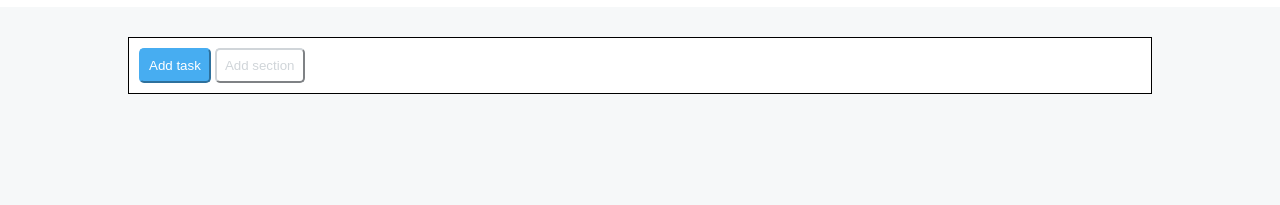
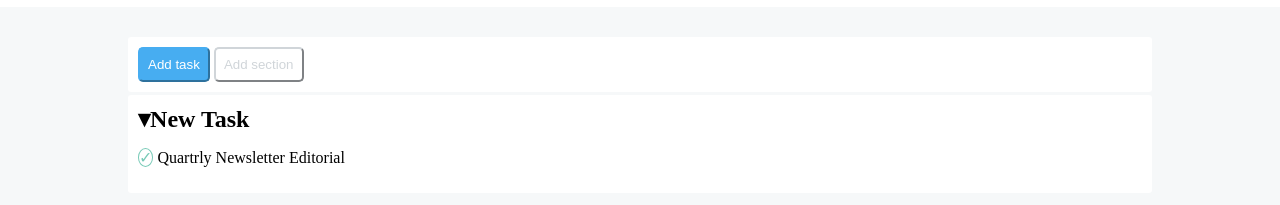
Before and after one commit to mariklim/html-css-toboolist, a plain HTML site: page index.html in a window 1280 px wide. Shown: the part 63-268 px from the top of the page. Drawn offline with Linux system fonts and the light colour scheme.

Commit message:
Add special symbol

```diff
--- a/css/style.css
+++ b/css/style.css
@@ -25,10 +25,10 @@ vertical-align: middle;
 .container-top{
     max-width: 80%;
     margin: auto;
-    border: 1px solid black;
     margin-top: 30px;
     padding: 10px;
     background-color: white;
+    border-radius: 3px;
 }
 
 .button-task, .button-section{
@@ -47,3 +47,27 @@ vertical-align: middle;
     color: #d0d5d9;
     border-color: #d0d5d9;
 }
+
+.container-bottom{
+    max-width: 80%;
+    margin: auto;
+    padding: 10px;
+    background-color: white;
+    margin-top: 3px;
+    border-radius: 3px;
+}
+
+.list{
+    list-style: none;
+}
+
+.symbol{
+    background-color white;
+    width: 50px;
+    height: 50px;
+    text-align: center;
+    line-height: 50px;
+    border: 1px solid #78cab7;
+    color: #78cab7;
+    border-radius: 50%;
+}
--- a/index.html
+++ b/index.html
@@ -32,14 +32,20 @@
             <!-- Sections of the list -->
             <div class="container-bottom">
 
-            </div>
-            <!-- /Sections of the list -->
+            <!-- Section-NewTask -->
+            <section>
+                <H1>&#9662;New Task</H1>
+                <ul class="list">
+                    <li>
+                        <span class="symbol">&#10003;</span>
+                        Quartrly Newsletter
+                        <span>Editorial</span>
+                    </li>
 
-            <!-- Section-1 -->
-            <section>
+                </ul>
 
             </section>
-            <!-- /Section-1 -->
+            <!-- /Section-NewTask -->
 
             <!-- Section-2 -->
             <section>
@@ -52,6 +58,8 @@
 
             </section>
             <!-- /Section-3 -->
+        </div>
+        <!-- /Sections of the list -->
 
         </main>
         <!-- /Page contain -->
```
